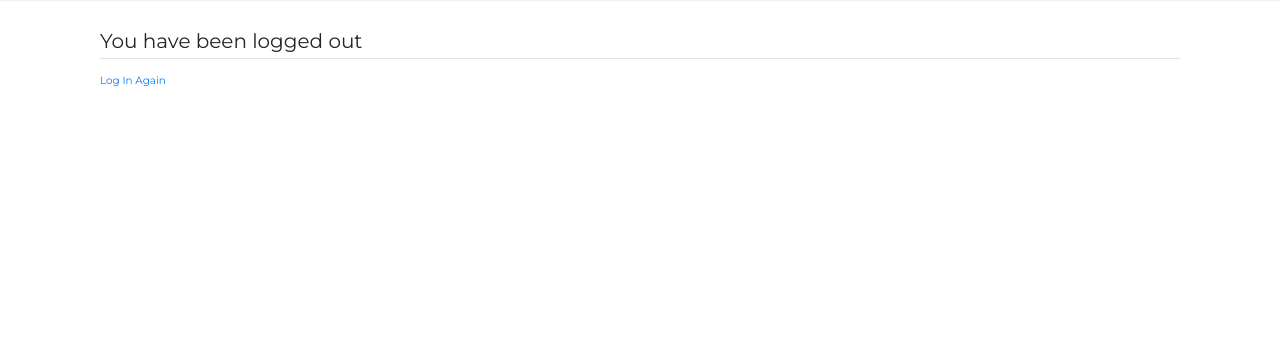
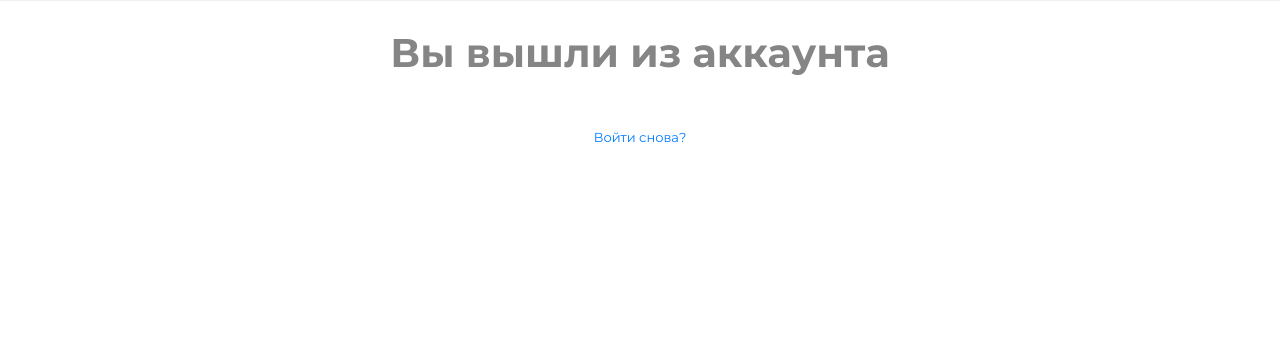
Before and after one commit to SizovApps/CopyfotoProject, a Django app: page /logout/ in a window 1280 px wide. Shown: the part 131-472 px from the top of the page. Run offline with Django 3.2, Linux system fonts and the light colour scheme; some libraries are stand-ins or nearby versions.

```diff
--- a/templates/logSucc.html
+++ b/templates/logSucc.html
@@ -5,7 +5,10 @@
 
 <div class="content-list">
 
-    Успешно!
+   <div class="labelOur">
+            <h1 class="">Вы успешно вошли в аккаунт</h1>
+
+   </div>
 
 
 </div>
--- a/templates/logout.html
+++ b/templates/logout.html
@@ -1,11 +1,10 @@
 {% extends "base.html" %}
 {% block content %}
 <div class="content-list">
-    <h2>You have been logged out</h2>
-    <div class="border-top pt-3">
-        <small class="text-muted">
-            <a href="{% url 'login' %}">Log In Again</a>
-        </small>
-    </div>
+    <div class="labelOur">
+            <h1 class="">Вы вышли из аккаунта</h1>
+            <a href="{% url 'login' %}">Войти снова?</a>
+   </div>
+
 </div>
 {% endblock content %}
```
